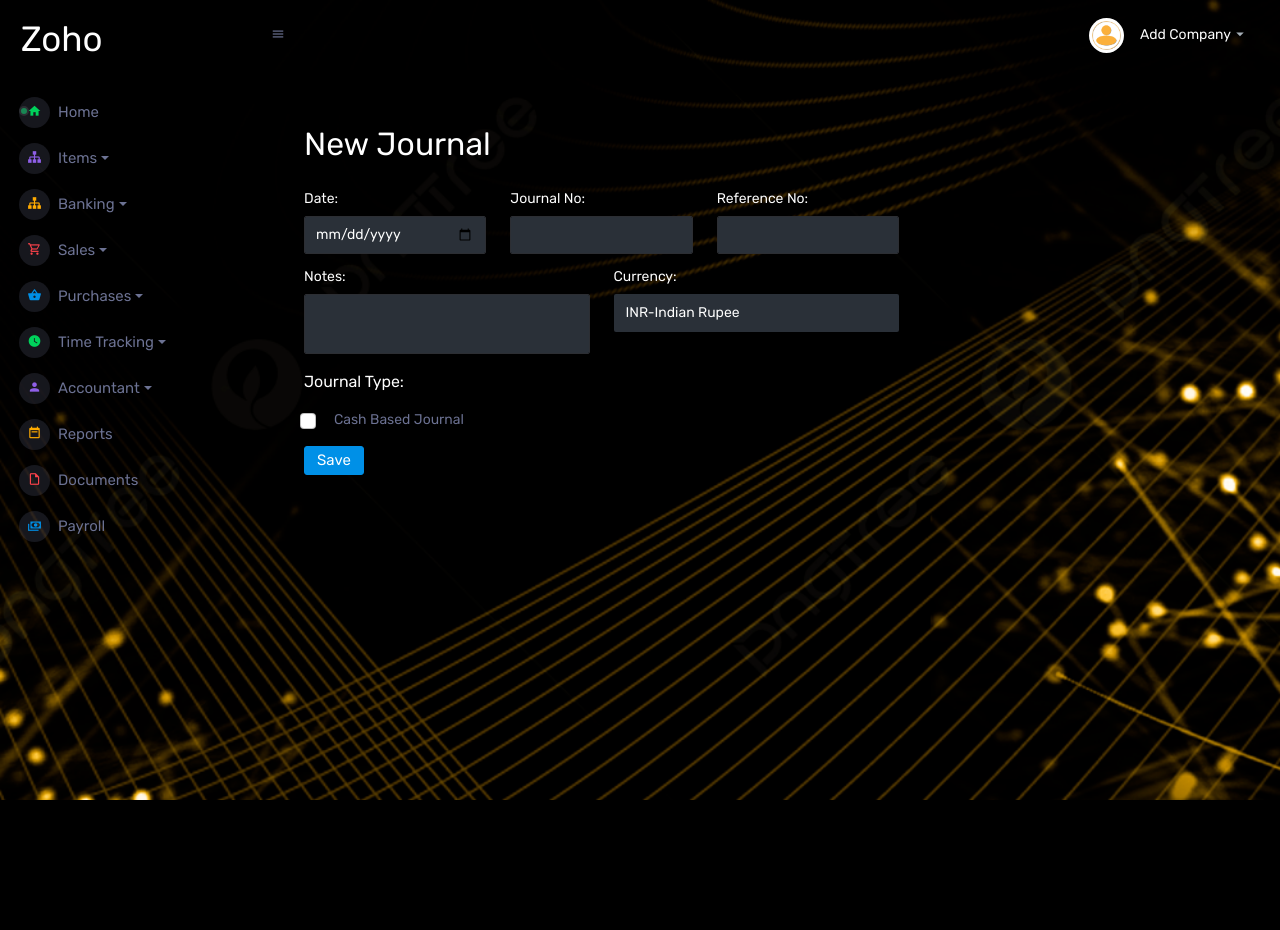
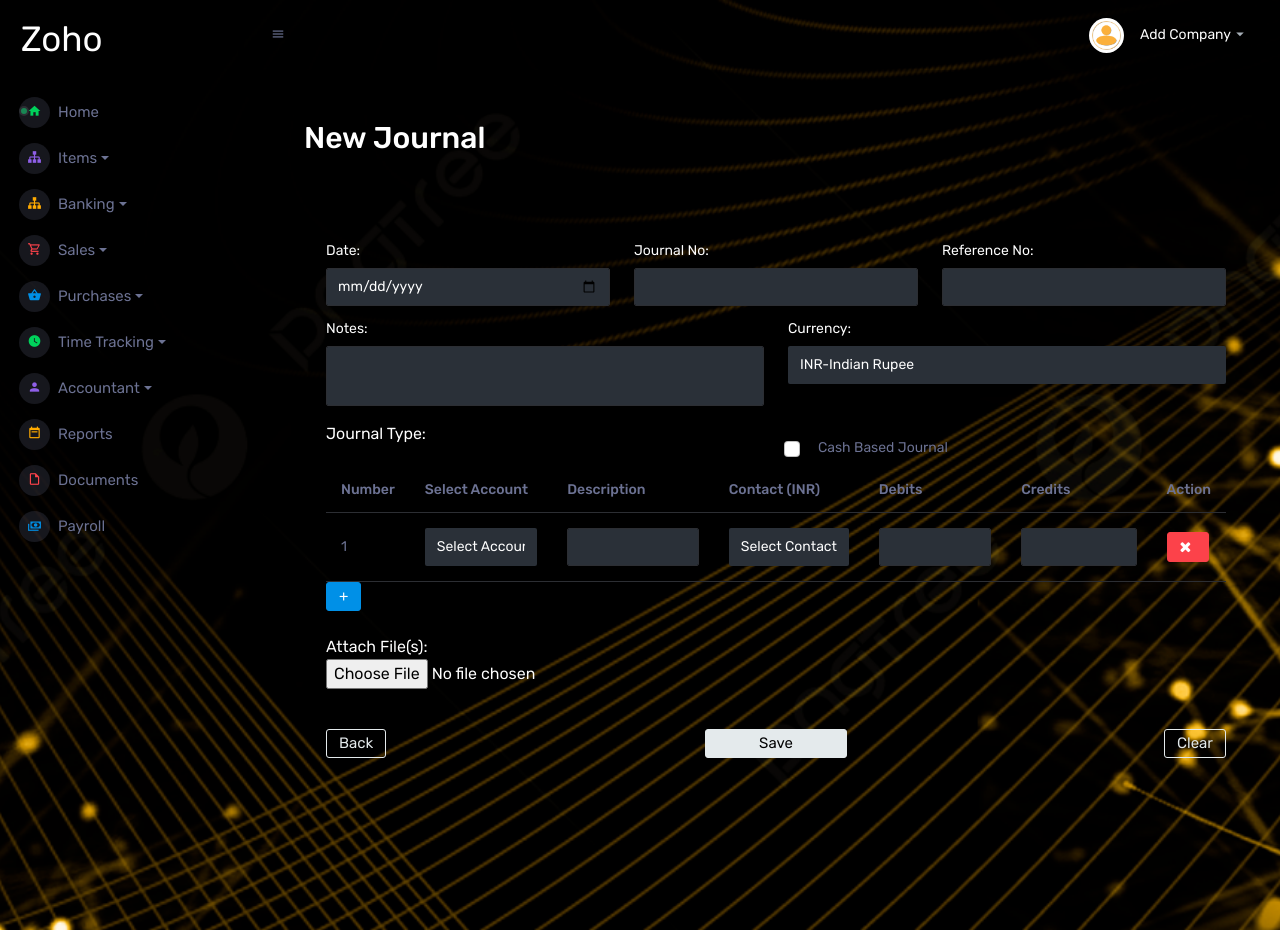
Before and after one commit to mirnafalak8/zoho, a Django app: page /add_journal/ in a window 1280 px wide. Before the commit the page ends 800 px from the top, so only its background shows below. Run offline with Django 4.2, Linux system fonts and the light colour scheme; some libraries are stand-ins or nearby versions.

Commit message:
new journal page

```diff
--- a/zohoapp/models.py
+++ b/zohoapp/models.py
@@ -410,8 +410,9 @@
     date = models.DateField()
     journal_no = models.CharField(max_length=20)
     reference_no = models.CharField(max_length=20)
-    notes = models.TextField(max_length=255,null=True,blank=True)
+    notes = models.TextField(max_length=255, null=True, blank=True)
     currency = models.CharField(max_length=10, default='INR')
+    attachment = models.FileField(upload_to='attachments/', null=True, blank=True)
 
     def __str__(self):
         return self.journal_no
--- a/zohoapp/templates/add_journal.html
+++ b/zohoapp/templates/add_journal.html
@@ -2,36 +2,39 @@
 {% load static %}
 
 {% block content %}
+<link rel="stylesheet" href="https://cdnjs.cloudflare.com/ajax/libs/font-awesome/4.7.0/css/font-awesome.min.css">
 <style>
-    /* Custom styles for the form */
     .custom-form {
-        max-width: 600px;
+        max-width: 900px;
         margin: 0 auto;
+        margin-top: 5rem;
     }
 </style>
-<section>
+<section  style="height: 100vh; overflow: auto;">
     <div class="container">
+        <div class="row justify-content-center">
             <div class="col-md-12">
-            <a class="text-white" style="font-size: 2rem;">New Journal</a>
-        </div><br>
-        <form method="POST" action="{% url 'add_journal' %}" class="custom-form">
+                <h2 class="text-white">New Journal</h2>
+            </div>
+            <div class="col-md-12">
+                <form method="POST" action="{% url 'add_journal' %}" class="custom-form" enctype="multipart/form-data">
                     {% csrf_token %}
                     <div class="row">
                         <div class="col-md-4">
                             <div class="form-group">
-                        <label for="">Date:</label>
+                                <label for="date">Date:</label>
                                 <input type="date" name="date" class="form-control" required>
                             </div>
                         </div>
                         <div class="col-md-4">
                             <div class="form-group">
-                        <label for="">Journal No:</label>
+                                <label for="journal_no">Journal No:</label>
                                 <input type="text" name="journal_no" class="form-control" required>
                             </div>
                         </div>
                         <div class="col-md-4">
                             <div class="form-group">
-                        <label for="">Reference No:</label>
+                                <label for="reference_no">Reference No:</label>
                                 <input type="text" name="reference_no" class="form-control">
                             </div>
                         </div>
@@ -39,27 +42,117 @@
                     <div class="row">
                         <div class="col-md-6">
                             <div class="form-group">
-                        <label for="">Notes:</label>
+                                <label for="notes">Notes:</label>
                                 <textarea name="notes" class="form-control" style="height: 60px;"></textarea>
                             </div>
                         </div>
                         <div class="col-md-6">
                             <div class="form-group">
-                        <label for="">Currency:</label>
+                                <label for="currency">Currency:</label>
                                 <select name="currency" class="form-control">
                                     <option value="INR">INR-Indian Rupee</option>
                                 </select>
                             </div>
                         </div>
                     </div>
-            <label for="">Journal Type:</label>
-            <div class="form-group form-check">
+                    <div class="row">
+                        <div class="col-md-6">
+                            <label for="" class="form-check-label">Journal Type:</label>
+                        </div>
+                        <div class="col-md-6">
+                            <div class="form-check">
                                 <input type="checkbox" name="cash_journal" class="form-check-input" id="cash_journal">
                                 <label class="form-check-label" for="">Cash Based Journal</label>
                             </div>
-
-            <button type="submit" class="btn btn-primary">Save</button>
+                        </div>
+                    </div>
+                    <table id="journal_table" class="table table-responsive-lg">
+                        <thead>
+                            <tr>
+                                <th>Number</th>
+                                <th>Select Account</th>
+                                <th>Description</th>
+                                <th>Contact (INR)</th>
+                                <th>Debits</th>
+                                <th>Credits</th>
+                                <th>Action</th>
+                            </tr>
+                        </thead>
+                        <tbody>
+                            <tr>
+                                <td>1</td>
+                                <td>
+                                <select name="account" class="form-control">
+                                    <option value="">Select Account</option>
+                                    <option value="account1">Account 1</option>
+                                </select>
+                                </td>
+                                <td><input type="text" name="description" class="form-control"></td>
+                                <td>
+                                <select name="contact" class="form-control">
+                                    <option value="">Select Contact (INR)</option>
+                                    <option value="contact1">Contact 1</option>
+                                </select>
+                                </td>
+                                <td><input type="number" name="debits" class="form-control"></td>
+                                <td><input type="number" name="credits" class="form-control"></td>
+                                <td><button type="button" class="btn btn-danger" onclick="deleteRow(this)"><i class="fa fa-times"></i></button></td>
+                            </tr>
+                        </tbody>
+                    </table>
+                    <button type="button" class="btn btn-primary" onclick="addRow()">+</button>
+                    <br><br>
+                    <div class="row">
+                        <div class="col-md-12">
+                            <label for="">Attach File(s):</label>
+                            <div class="form-group">
+                                <input type="file" name="attachment" class="form-control-file">
+                            </div>
+                        </div>
+                    </div>
+                    <div class="row justify-content-center mt-4">
+                        <div class="col-md-4">
+                            <button type="button" class="btn btn-outline-secondary" onClick="javascript:history.go(-1);">Back</button>
+                        </div>
+                        <div class="col-md-4 text-center">
+                            <button type="submit" class="btn btn-secondary w-50">Save</button>
+                        </div>
+                        <div class="col-md-4 text-end">
+                            <button type="button" class="btn btn-outline-secondary">Clear</button>
+                        </div>
+                    </div>
                 </form>
             </div>
+        </div>
+    </div>
 </section>
+<script>
+    function addRow() {
+        var table = document.getElementById("journal_table");
+        var rowCount = table.rows.length;
+        var row = table.insertRow(rowCount);
+
+        var numberCell = row.insertCell(0);
+        var accountCell = row.insertCell(1);
+        var descriptionCell = row.insertCell(2);
+        var contactCell = row.insertCell(3);
+        var debitsCell = row.insertCell(4);
+        var creditsCell = row.insertCell(5);
+        var actionCell = row.insertCell(6);
+
+        numberCell.innerHTML = rowCount;
+        accountCell.innerHTML = '<input type="text" name="account" class="form-control">';
+        descriptionCell.innerHTML = '<input type="text" name="description" class="form-control">';
+        contactCell.innerHTML = '<input type="text" name="contact" class="form-control">';
+        debitsCell.innerHTML = '<input type="number" name="debits" class="form-control">';
+        creditsCell.innerHTML = '<input type="number" name="credits" class="form-control">';
+        actionCell.innerHTML = '<button type="button" class="btn btn-danger" onclick="deleteRow(this)"><i class="fa fa-times"></i></button>';
+    }
+
+    function deleteRow(button) {
+        var row = button.parentNode.parentNode;
+        row.parentNode.removeChild(row);
+    }
+</script>
+
 {% endblock %}
--- a/zohoapp/views.py
+++ b/zohoapp/views.py
@@ -2612,7 +2612,15 @@
         reference_no = request.POST.get('reference_no')
         notes = request.POST.get('notes')
         currency = request.POST.get('currency')
-        journal_entry = Journal(date=date, journal_no=journal_no, reference_no=reference_no, notes=notes, currency=currency)
+        attachment = request.FILES.get('attachment')
+        journal_entry = Journal(
+            date=date,
+            journal_no=journal_no,
+            reference_no=reference_no,
+            notes=notes,
+            currency=currency,
+            attachment=attachment
+        )
         journal_entry.save()
 
         return redirect('manual_journal_home')
```
Lines whose indentation alone changed are shown as unchanged.
